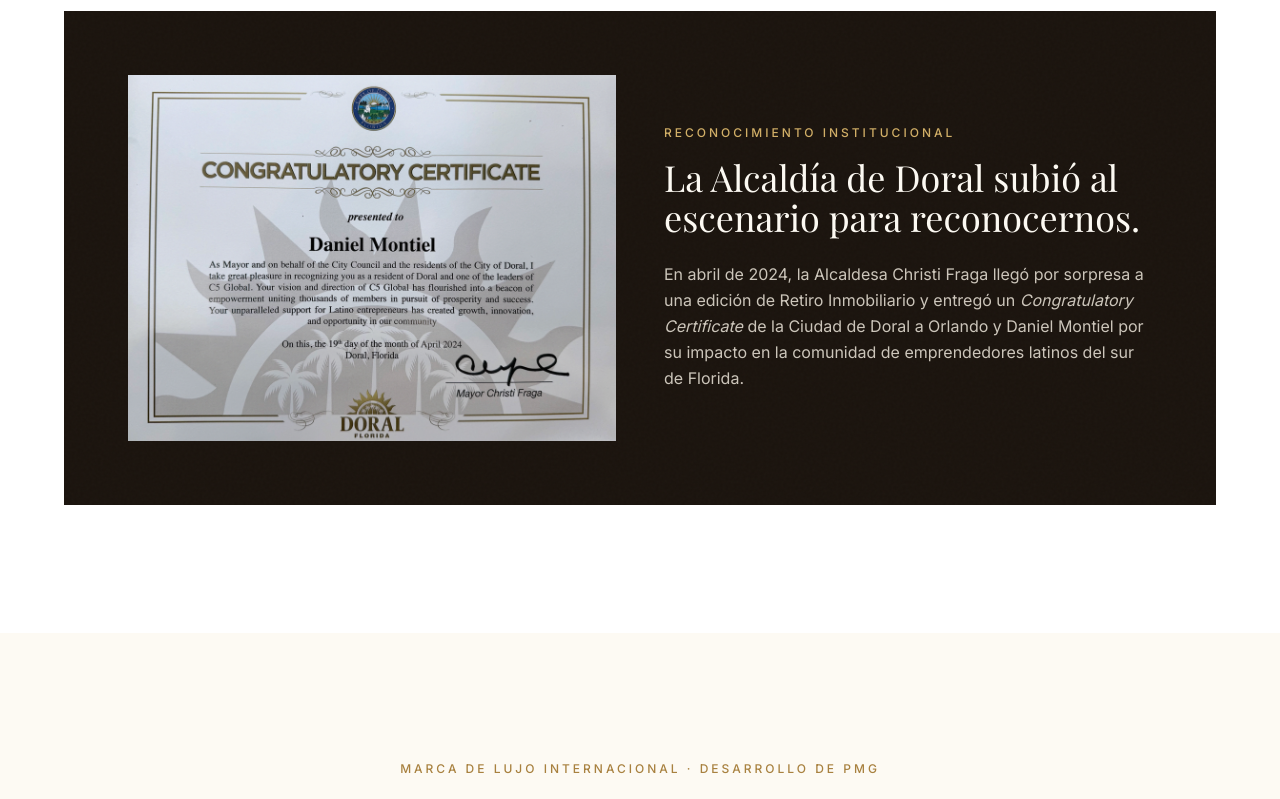
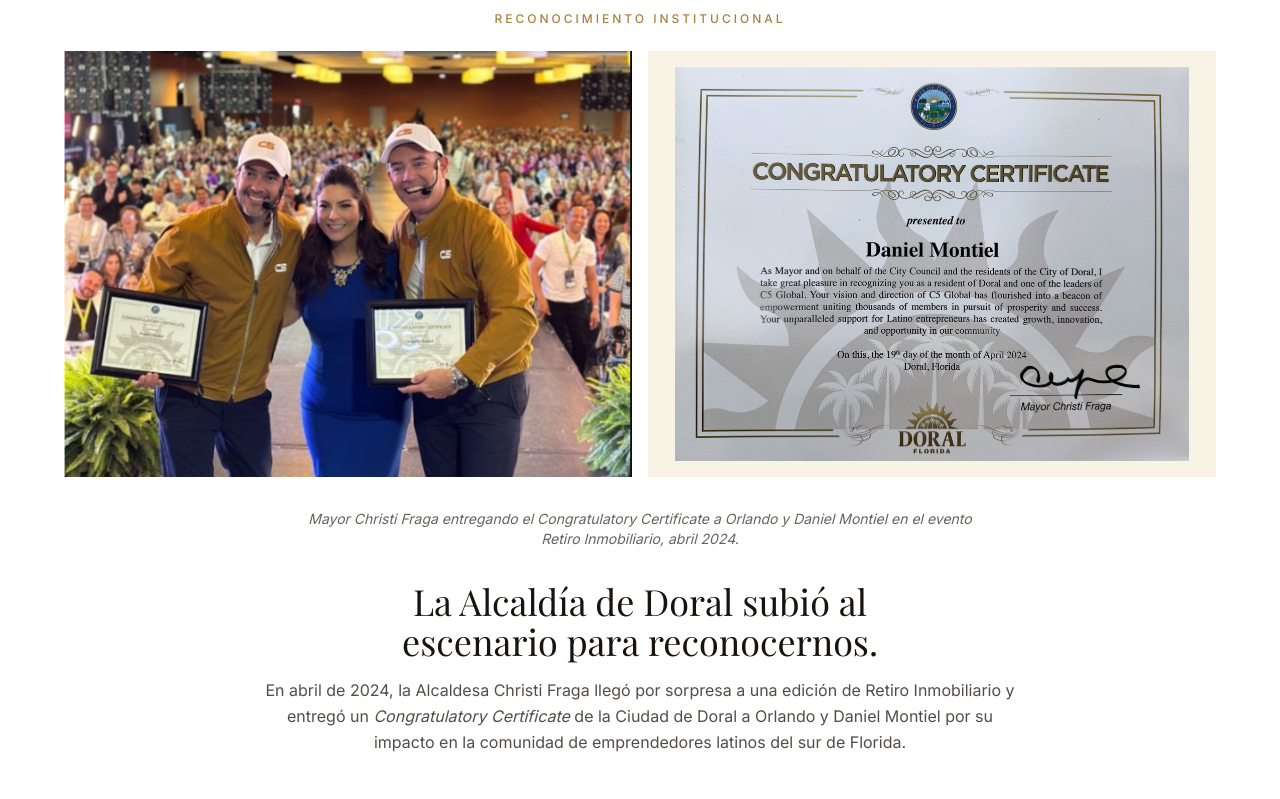
Before and after one commit to omontiel5-lgtm/c5-elite-delano, a Next.js app: page / in a window 1280 px wide. Shown: the part 3640-4439 px from the top of the page. Built offline with nearby package versions, Linux system fonts and the light colour scheme.

Commit message:
Add files via upload

```diff
--- a/src/components/sections/Editorial.tsx
+++ b/src/components/sections/Editorial.tsx
@@ -81,29 +81,41 @@
           ))}
         </div>
 
-        {/* Doral institutional recognition */}
-        <div className="bg-espresso-800 text-sand-50 p-12 lg:p-16 grain mt-20 max-w-6xl mx-auto">
-          <div className="grid lg:grid-cols-2 gap-12 items-center">
-            <div className="aspect-[4/3] bg-espresso-700 relative overflow-hidden">
+        {/* Doral institutional recognition — 2 fotos arriba, copy abajo */}
+        <div className="mt-20 max-w-6xl mx-auto">
+          <p className="eyebrow text-center mb-6">Reconocimiento institucional</p>
+
+          <div className="grid md:grid-cols-2 gap-4 mb-8">
+            <div className="aspect-[4/3] bg-sand-100 relative overflow-hidden">
               <img
-                src="/images/mayor-fraga-certificado.png"
-                alt="Mayor Christi Fraga entregando el Congratulatory Certificate de la City of Doral a Orlando y Daniel Montiel"
+                src="/images/mayor-fraga-ceremonia.jpg"
+                alt="Mayor Christi Fraga entregando el Congratulatory Certificate a Orlando y Daniel Montiel en el evento Retiro Inmobiliario, abril 2024"
                 className="absolute inset-0 w-full h-full object-cover"
               />
             </div>
-            <div>
-              <p className="eyebrow text-champagne-400 mb-4">Reconocimiento institucional</p>
-              <h3 className="font-serif text-3xl lg:text-4xl text-sand-50 leading-tight mb-6 text-balance">
-                La Alcaldía de Doral subió al escenario para reconocernos.
-              </h3>
-              <p className="text-sand-100/80 leading-relaxed">
-                En abril de 2024, la Alcaldesa Christi Fraga llegó por sorpresa a una edición de Retiro
-                Inmobiliario y entregó un <em>Congratulatory Certificate</em> de la Ciudad de Doral a
-                Orlando y Daniel Montiel por su impacto en la comunidad de emprendedores latinos del sur
-                de Florida.
-              </p>
+            <div className="aspect-[4/3] bg-sand-100 relative overflow-hidden flex items-center justify-center p-4">
+              <img
+                src="/images/mayor-fraga-certificado.png"
+                alt="Congratulatory Certificate oficial enmarcado de la City of Doral, Florida"
+                className="max-w-full max-h-full object-contain"
+              />
             </div>
           </div>
+
+          <p className="text-sm text-espresso-700/70 italic text-center mb-8 max-w-2xl mx-auto">
+            Mayor Christi Fraga entregando el Congratulatory Certificate a Orlando y Daniel Montiel
+            en el evento Retiro Inmobiliario, abril 2024.
+          </p>
+
+          <h3 className="font-serif text-3xl lg:text-4xl text-espresso-800 leading-tight mb-4 text-balance text-center max-w-3xl mx-auto">
+            La Alcaldía de Doral subió al escenario para reconocernos.
+          </h3>
+          <p className="text-espresso-700/80 leading-relaxed text-center max-w-3xl mx-auto">
+            En abril de 2024, la Alcaldesa Christi Fraga llegó por sorpresa a una edición de Retiro
+            Inmobiliario y entregó un <em>Congratulatory Certificate</em> de la Ciudad de Doral a
+            Orlando y Daniel Montiel por su impacto en la comunidad de emprendedores latinos del sur
+            de Florida.
+          </p>
         </div>
       </div>
     </section>
```
